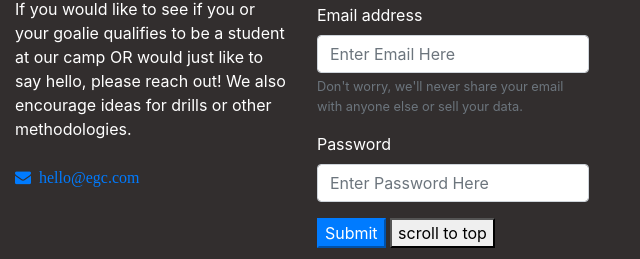
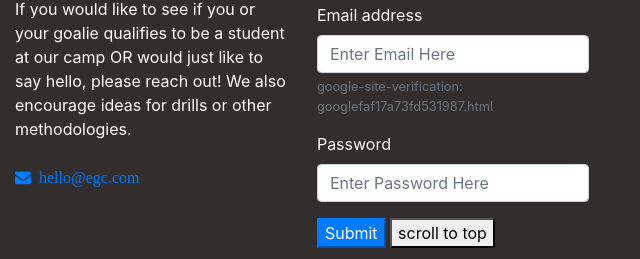
Before and after one commit to carloshernandez85/goalieCoach, a plain HTML site: page index.html in a window 1280 px wide. Shown: the part 2875-3134 px from the top of the page, 640-1280 px from the left. Drawn offline with nearby package versions, Linux system fonts and the light colour scheme; some packages are replaced by stand-ins of ours.

Commit message:
Added google verifier

```diff
--- a/index.html
+++ b/index.html
@@ -334,8 +334,7 @@
                   placeholder="Enter Email Here"
                 />
                 <small id="emailHelp" class="form-text text-muted"
-                  >Don't worry, we'll never share your email with anyone else or
-                  sell your data.</small
+                  >google-site-verification: googlefaf17a73fd531987.html</small
                 >
               </div>
               <div class="form-group">
@@ -365,7 +364,7 @@
       <div class="footer-copyright text-center">
         © 2019 Copyright:
         <a href="https://mdbootstrap.com/education/bootstrap/">
-          EGC Goalie Camps</a
+          EGC Goalie Camps </a
         >
       </div>
       <!-- Copyright -->
```
